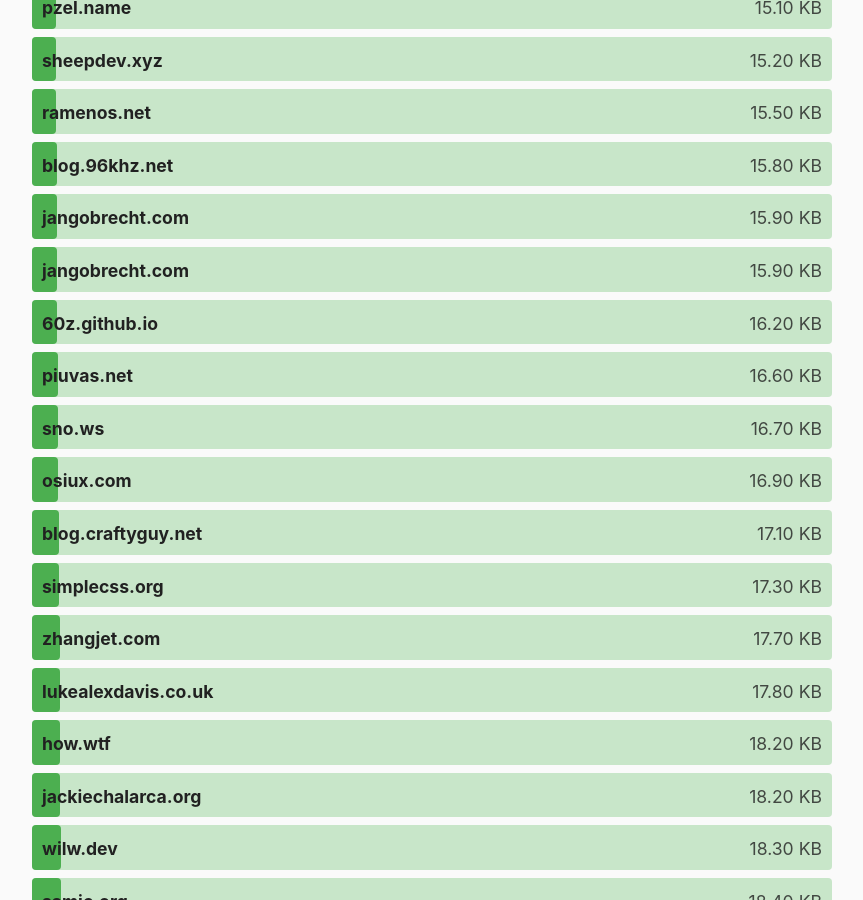
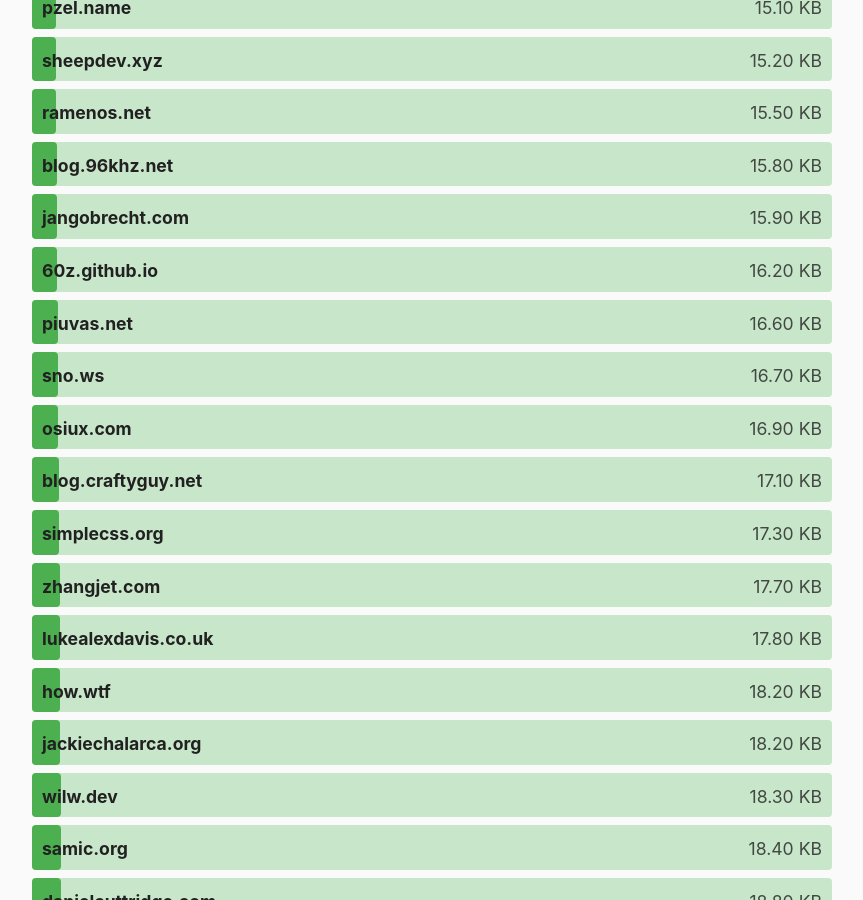
Before and after one commit to kevquirk/512kb.club, a Jekyll site: the page built from index.md, in a window 1280 px wide and 900 px high, scrolled down 8476 px. Shown: the whole window, without its empty margins (208-1071 px from the left). Built offline with Jekyll 4.4.1, drawn with Linux system fonts in a browser that asks for light colours.

Commit message:
Remove duplicate entry
Remove double entry of jangobrecht.com

```diff
--- a/_data/sites.yml
+++ b/_data/sites.yml
@@ -2028,11 +2028,6 @@
   size: 15.90
   last_checked: 2024-11-15
 
-- domain: jangobrecht.com
-  url: https://jangobrecht.com/
-  size: 15.90
-  last_checked: 2024-11-15
-
 - domain: janilowski.pl
   url: https://janilowski.pl/
   size: 70.89
```
